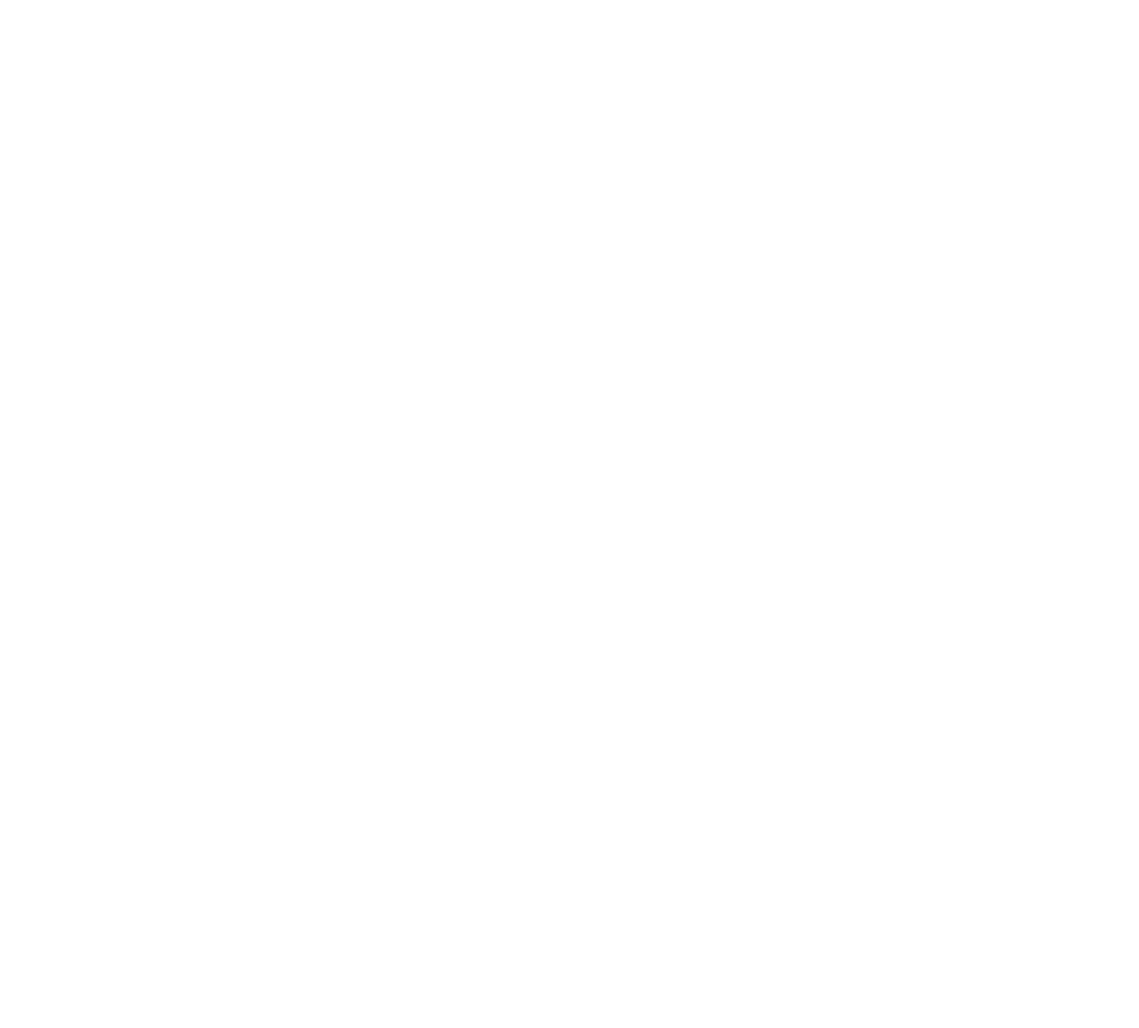
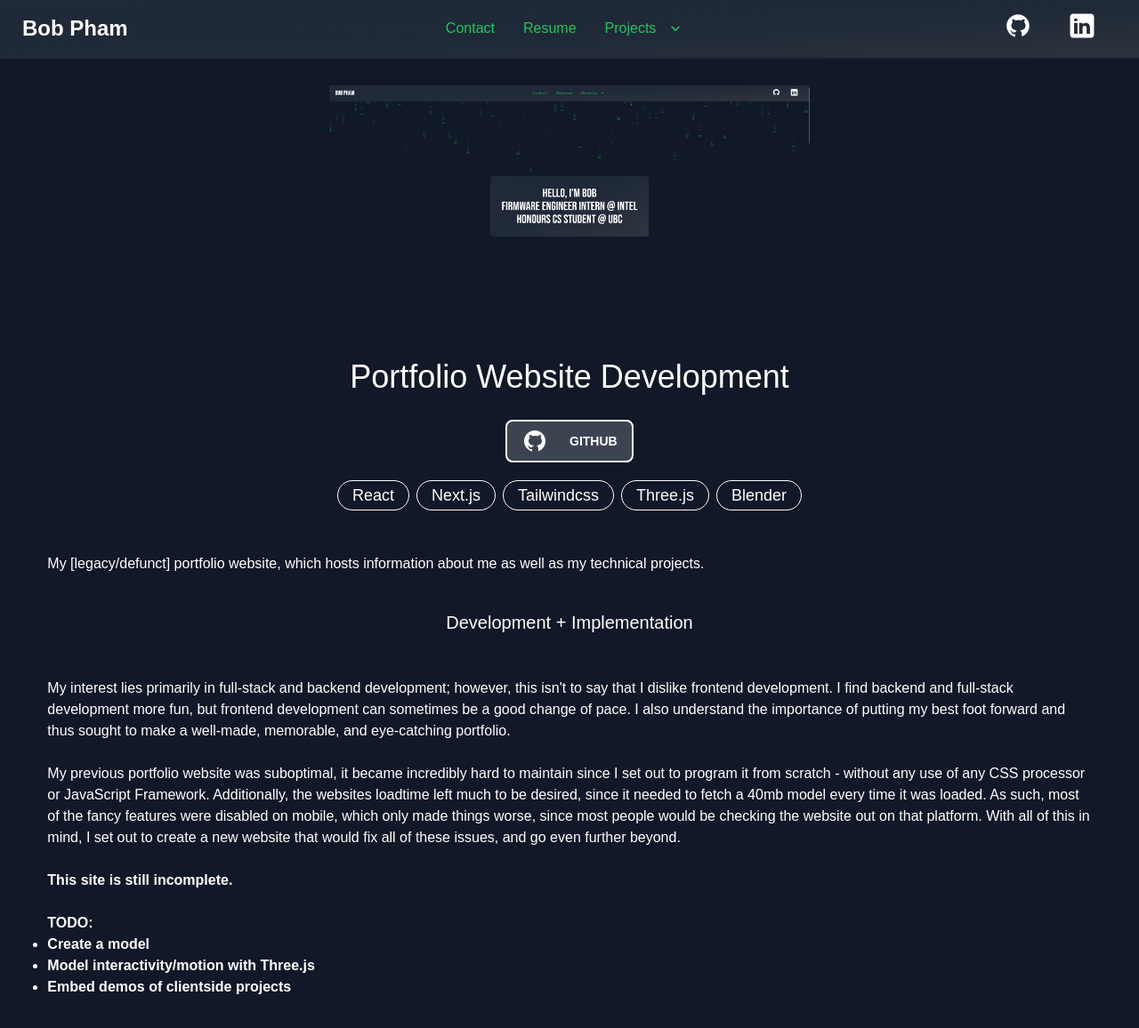
Before and after one commit to bob-pham/bobpham.com, a Next.js app: page /portfolio-website in a window 1280 px wide. Shown: the top 1156 px of the page at 89% size. Before the commit the page ends 800 px from the top, so only its background shows below. Built offline with nearby package versions, Linux system fonts and the light colour scheme.

Commit message:
website pages added

```diff
--- a/components/AboutMe.js
+++ b/components/AboutMe.js
@@ -116,7 +116,7 @@
                 <br />
                 Check it out on my legacy site using the link below:
               </p>
-              <a className="btn btn-accent">Legacy Site</a>
+              <a className="btn btn-accent" href="/legacy-portfolio-site">Legacy Site</a>
             </div>
           </Popup>
           <div className="grid place-items-center mt-2">
--- a/components/ProjectCard.js
+++ b/components/ProjectCard.js
@@ -13,10 +13,10 @@
       </figure>
       <div className="card-body">
         <h2 className="card-title font-bebasneue text-2xl">{props.name}</h2>
-        <div className="grid grid-cols-6 place-items-center w-3/4 bg-slate-900 p-2 rounded-xl">
+        <div className="grid grid-cols-6 place-items-center w-fit bg-slate-900 p-2 rounded-xl">
           <Image className="col-span-1" src={calendar} alt="calendar" />
           <h1 className="col-span-4">
-            {props.dateStart + ' '}-{' ' + props.dateEnd}
+            {props.dateStart === props.dateEnd ? props.dateStart : props.dateStart + ' - ' + props.dateEnd}
           </h1>
         </div>
         <p>{props.description}</p>
--- a/components/ProjectsSection.js
+++ b/components/ProjectsSection.js
@@ -17,6 +17,8 @@
 import rightAngle from '../public/images/right_angle/logo.png';
 import projectsDefault from '../public/images/projects.png';
 import script from '../public/icons/scripts.png';
+import portfoliowebsite from '../public/images/portfoliowebsite.png';
+import legacywebsite from '../public/images/website.png';
 
 const images = {
   'Project Cornucopia': cornucopiaLogo,
@@ -25,6 +27,8 @@
   'Homework Manager': hwManager,
   'Simple Device Repair Manager': deviceRepairManager,
   'CLI Pomodoro': pomodoro,
+  'Portfolio Website': portfoliowebsite,
+  '[Legacy] Portfolio Site': legacywebsite,
   script: script
 };
 
--- /dev/null
+++ b/pages/legacy-portfolio-site.js
@@ -0,0 +1,68 @@
+import ProjectHeader from '../components/ProjectHeader';
+
+import website from '../public/images/website.png';
+
+const tech = ['HTML', 'CSS', 'JavaScript', 'Three.js', 'Blender'];
+
+export default function LegacyPortfolioSite() {
+  return (
+    <main className="grid grid-cols-1 min-h-screen bg-gray-900 animate-gradient-y font-montserrat text-white max-w-screen">
+      <ProjectHeader
+        name="[Legacy/Defunct] Portfolio Website Development"
+        logo={website}
+        tech={tech}
+        gitLink="https://github.com/bob-pham/personal_website"
+        demo="PFrEKIxIH0Y"
+      />
+      <div className="grid place-self-center w-11/12 text-white mb-10 max-w-screen">
+        <p>
+          My [legacy/defunct] portfolio website, which hosts information about
+          me as well as my technical projects.
+        </p>
+        <div className="flex flex-col w-1/2 place-self-center">
+          <h1 className="text-xl mt-10 text-center">
+            Development + Implementation
+          </h1>
+          <div className="divider"></div>
+        </div>
+        <p>
+          My interest lies primarily in full-stack and backend development;
+          however, this isn't to say that I dislike frontend development. I find
+          backend and full-stack development more fun, but frontend development
+          can sometimes be a good change of pace. I also understand the
+          importance of putting my best foot forward and thus sought to make a
+          well-made, memorable, and eye-catching portfolio.
+          <br />
+          <br />
+          The most eye-catching portion of my portfolio would be the homepage.
+          The homepage features a 3d-model of myself sitting at my desk that
+          spins around and pans to different perspectives as the page is
+          scrolled. The model was created in Blender and implemented into the
+          website using the Three.js library. There are also white stars
+          throughout the background, created and randomly distributed throughout
+          the scene upon loading. Camera movement and star generation were all
+          accomplished using JavaScript. The layout is responsive in different
+          (desktop) aspect ratios by calculating distances based on screen
+          sizes. Simply because it looked terrible, these features are all
+          disabled for mobile devices.
+          <br />
+          <br />
+          Creating this website also taught me a great deal about HTML and CSS.
+          Originally, responsiveness was done using the BootStrap framework;
+          however, this was later removed in favour of CSS Grid. Grid gave me
+          the same responsiveness as BootStrap but made the HTML more readable,
+          in addition to making the bundle size smaller. This website was done
+          with plain HTML + CSS as well as vanilla JavaScript. All of the assets
+          done were made by myself, a conscious choice in order to understand
+          the technologies on a fundamental level.
+          <br />
+          <br />
+          Funny that I would mention bundle size though: This site is incredibly
+          unoptimized in its current state. The biggest offender is the model
+          that I made, which is almost 40mb. In future versions of my portfolio
+          site, I will try to use a smaller model.
+        </p>
+      </div>
+    </main>
+  );
+}
--- a/pages/portfolio-website.js
+++ b/pages/portfolio-website.js
@@ -1,7 +1,61 @@
-import ProjectHeader from "../components/ProjectHeader";
+import ProjectHeader from '../components/ProjectHeader';
 
-export default function PortfolioWebsite() {
-    return (
-        <></>
-    )
+import website from '../public/images/portfoliowebsite.png';
+
+const tech = ['React', 'Next.js', 'Tailwindcss', 'Three.js', , 'Blender'];
+
+export default function PortfolioSite() {
+  return (
+    <main className="grid grid-cols-1 min-h-screen bg-gray-900 animate-gradient-y font-montserrat text-white max-w-screen">
+      <ProjectHeader
+        name="Portfolio Website Development"
+        logo={website}
+        tech={tech}
+        gitLink="https://github.com/bob-pham/bob-pham.github.io"
+        // demo="PFrEKIxIH0Y"
+      />
+      <div className="grid place-self-center w-11/12 text-white mb-10 max-w-screen">
+        <p>
+          My [legacy/defunct] portfolio website, which hosts information about
+          me as well as my technical projects.
+        </p>
+        <div className="flex flex-col w-1/2 place-self-center">
+          <h1 className="text-xl mt-10 text-center">
+            Development + Implementation
+          </h1>
+          <div className="divider"></div>
+        </div>
+        <p>
+          My interest lies primarily in full-stack and backend development;
+          however, this isn't to say that I dislike frontend development. I find
+          backend and full-stack development more fun, but frontend development
+          can sometimes be a good change of pace. I also understand the
+          importance of putting my best foot forward and thus sought to make a
+          well-made, memorable, and eye-catching portfolio.
+          <br />
+          <br />
+          My previous portfolio website was suboptimal, it became incredibly
+          hard to maintain since I set out to program it from scratch - without
+          any use of any CSS processor or JavaScript Framework. Additionally,
+          the websites loadtime left much to be desired, since it needed to
+          fetch a 40mb model every time it was loaded. As such, most of the
+          fancy features were disabled on mobile, which only made things worse,
+          since most people would be checking the website out on that platform.
+          With all of this in mind, I set out to create a new website that would
+          fix all of these issues, and go even further beyond.
+          <br />
+          <br />
+            <strong>This site is still incomplete.</strong>
+            <br />
+          <br />
+            <strong>TODO:</strong>
+        </p>
+        <ul className="list-disc font-bold">
+                <li>Create a model</li>
+                <li>Model interactivity/motion with Three.js</li>
+                <li>Embed demos of clientside projects</li>
+            </ul>
+      </div>
+    </main>
+  );
 }
--- a/public/projects.json
+++ b/public/projects.json
@@ -29,10 +29,10 @@
     {
         "name": "Portfolio Website",
         "score": 4,
-        "dateStart": "2022-9",
-        "dateEnd": "2022-10",
+        "dateStart": "2022-11",
+        "dateEnd": "2022-11",
         "description": "This website! Portfolio website to showcase my projects",
-        "tech": ["React", "Tailwindcss", "Three.js"],
+        "tech": ["React", "Next.js", "Tailwindcss", "Three.js"],
         "url": "/portfolio-website"
     },
     {
@@ -73,8 +73,17 @@
         "script": true
     },
     {
+        "name": "[Legacy] Portfolio Site",
+        "score": 9,
+        "dateStart": "2022-05",
+        "dateEnd": "2022-06",
+        "description": "My older, defunct portfolio website, which hosts information about me as well as my technical projects.",
+        "tech": ["HTML", "CSS", "JavaScript", "Three.js", "Blender"],
+        "url": "/legacy-portfolio-site"
+    },
+    {
         "name": "Useful R Functions",
-        "score": 9,
+        "score": 10,
         "dateStart": "2022-02",
         "dateEnd": "2022-02",
         "description": "R Script that contains useful statistical formulas",
@@ -84,7 +93,7 @@
     },
     {
         "name": "CLI Pomodoro",
-        "score": 10,
+        "score": 11,
         "dateStart": "2022-08",
         "dateEnd": "2022-08",
         "description": "Bash script pomodoro script",
```
Also changed, not shown: public/images/portfoliowebsite.png (added).
